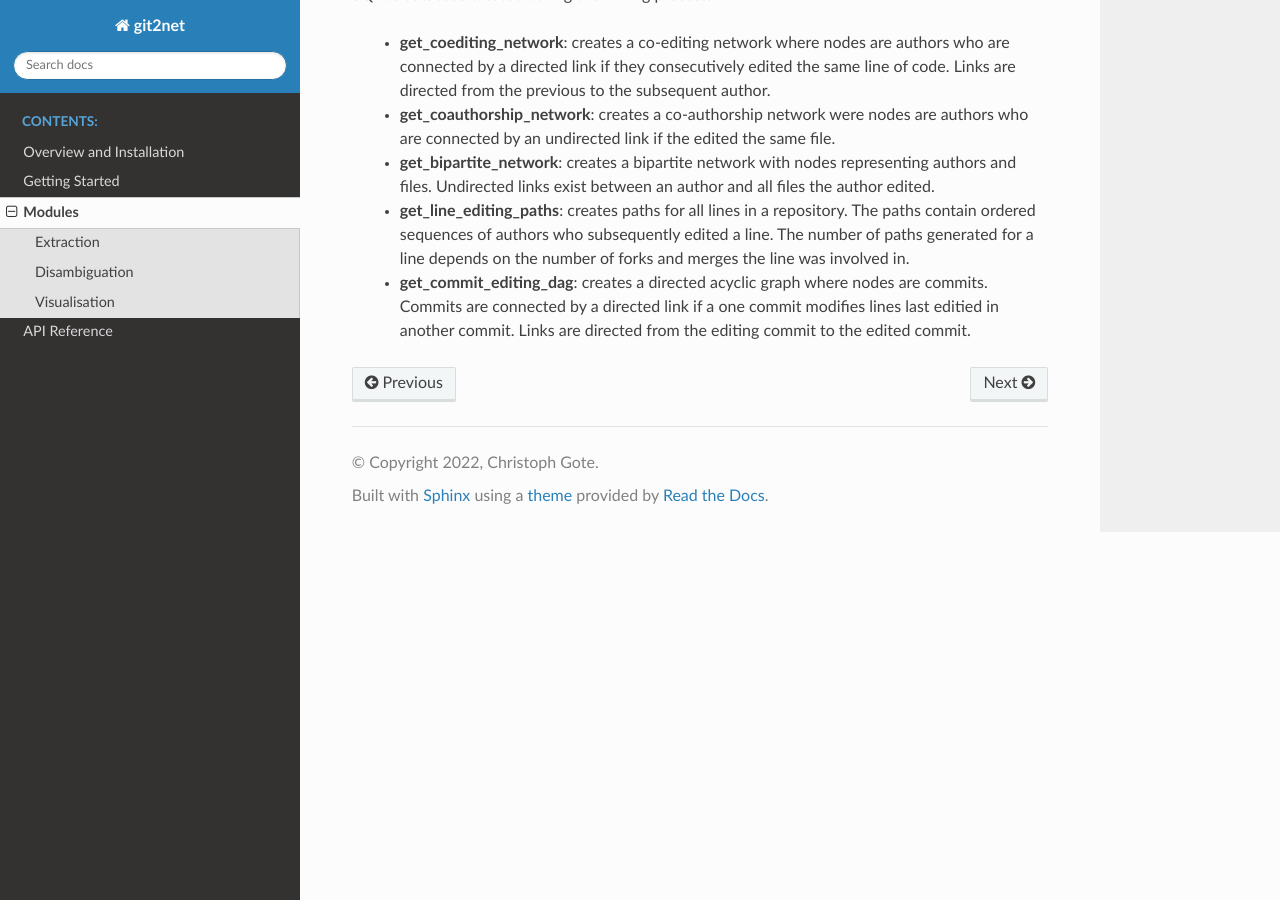
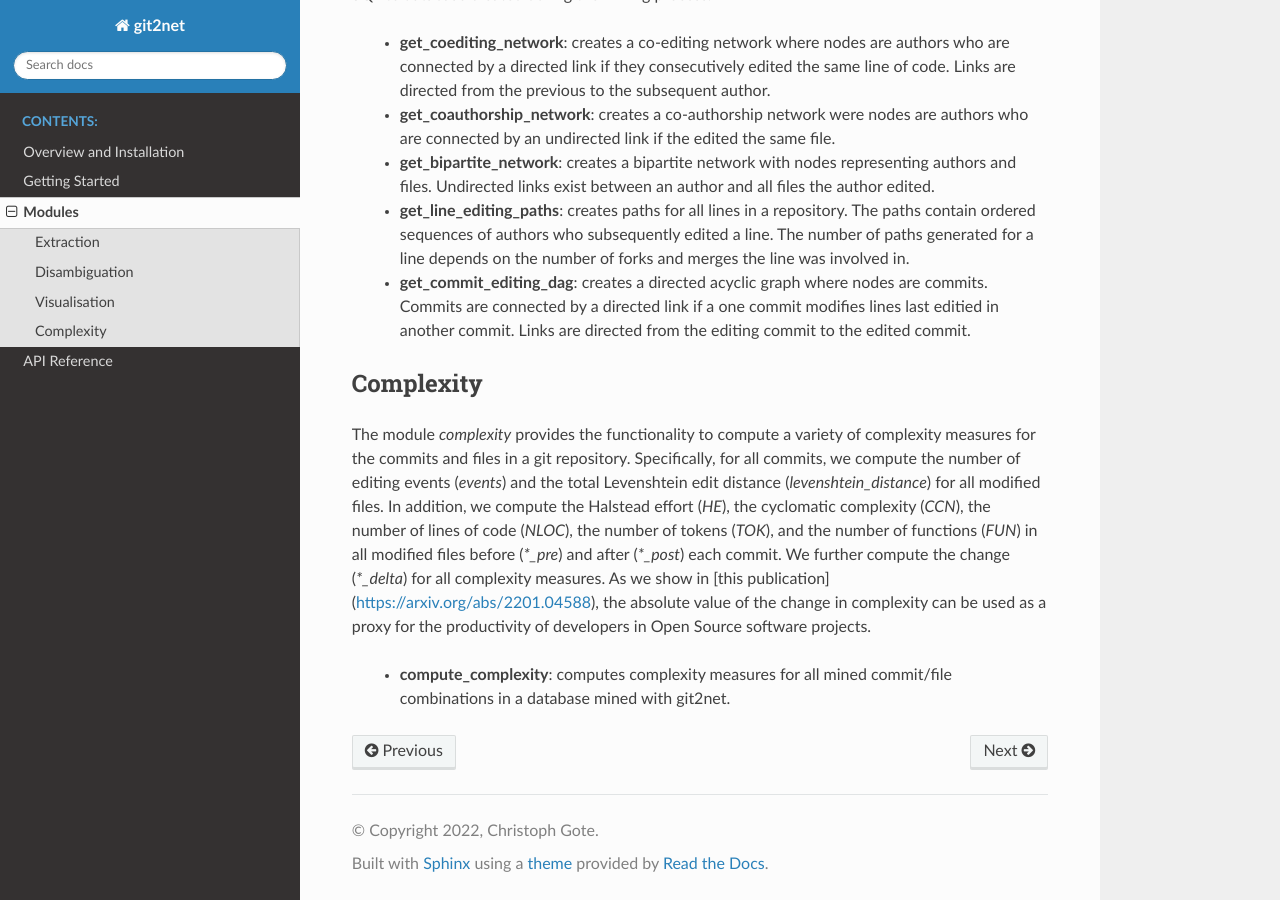
Before and after one commit to gotec/git2net, a Sphinx documentation site: the page built from docs/source/modules.rst, in a window 1280 px wide and 900 px high, scrolled down 825 px. Built offline with Sphinx 7.4.7 and the Read the Docs theme 2.0.0, drawn with Linux system fonts in a browser that asks for light colours; some of the changed text lies outside the part shown.

Commit message:
added complexity documentation

```diff
--- a/docs/source/getting_started.rst
+++ b/docs/source/getting_started.rst
@@ -36,7 +36,7 @@ First, we extract edits from the repository using `mine_github`.
 Then, we disambiguate author identities using `disambiguate_aliases_db`.
 Finally, we visualise the bipartite author-file network with `get_bipartite_network`.
 
-Corresponding to the calls above, git2net's functionality is partitionied into three modules: `extraction`, `disambiguation`, and `visualisation`.
+Corresponding to the calls above, git2net's functionality is partitionied into three modules: `extraction`, `disambiguation`, `visualisation`, and `complexity`.
 We outline the most important functions of each module `here <https://git2net.readthedocs.io/en/latest/modules.html>`_.
 For a comprehensive details on all functions of git2net we refer to the `API reference <https://git2net.readthedocs.io/en/latest/api_reference.html>`_.
 
--- a/docs/source/modules.rst
+++ b/docs/source/modules.rst
@@ -2,7 +2,7 @@
 Modules
 =======
 
-git2net provides three modules—`extraction`, `disambiguation`, and `visualisation`.
+git2net provides four modules—`extraction`, `disambiguation`, `visualisation`, and `complexity`.
 
 
 ----------
@@ -44,3 +44,13 @@ The `visualisation` module provides functions to generate various network projec
     * **get_bipartite_network**: creates a bipartite network with nodes representing authors and files. Undirected links exist between an author and all files the author edited.
     * **get_line_editing_paths**: creates paths for all lines in a repository. The paths contain ordered sequences of authors who subsequently edited a line. The number of paths generated for a line depends on the number of forks and merges the line was involved in.
     * **get_commit_editing_dag**: creates a directed acyclic graph where nodes are commits. Commits are connected by a directed link if a one commit modifies lines last editied in another commit. Links are directed from the editing commit to the edited commit.
+
+
+----------
+Complexity
+----------
+
+The module `complexity` provides the functionality to compute a variety of complexity measures for the commits and files in a git repository. Specifically, for all commits, we compute the number of editing events (`events`) and the total Levenshtein edit distance (`levenshtein_distance`) for all modified files. In addition, we compute the Halstead effort (`HE`), the cyclomatic complexity (`CCN`), the number of lines of code (`NLOC`), the number of tokens (`TOK`), and the number of functions (`FUN`) in all modified files before (`*_pre`) and after (`*_post`) each commit. We further compute the change (`*_delta`) for all complexity measures. As we show in [this publication](https://arxiv.org/abs/2201.04588), the absolute value of the change in complexity can be used as a proxy for the productivity of developers in Open Source software projects.
+
+
+    * **compute_complexity**: computes complexity measures for all mined commit/file combinations in a database mined with git2net.
```
Also changed, not shown: docs/source/api_reference.rst (+9 -0 lines).
